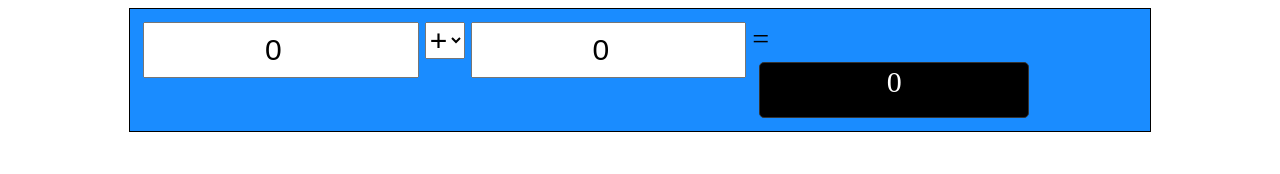
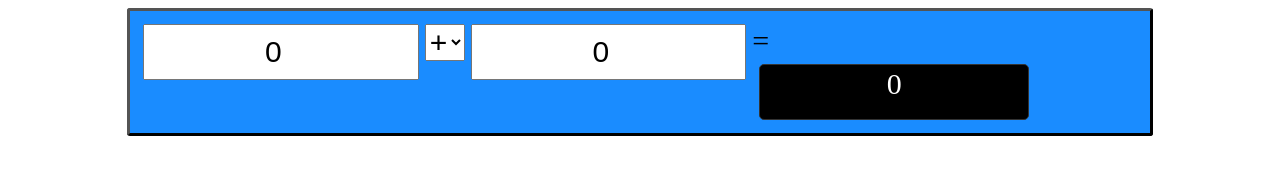
Before and after one commit to agihcabe/webcalc2, a plain HTML site: page index.html in a window 1280 px wide. Drawn offline with Linux system fonts and the light colour scheme.

Commit message:
Update webcalc.css

```diff
--- a/webcalc.css
+++ b/webcalc.css
@@ -1,5 +1,7 @@
 .box-luar {
-  border: 1px solid #000;
+  border: 3px solid #000;
+  border-style: outset;
+  border-radius: 3px;
   background-color: #1a8cff;
   max-width: 1000px;
   width: 100%;
```
